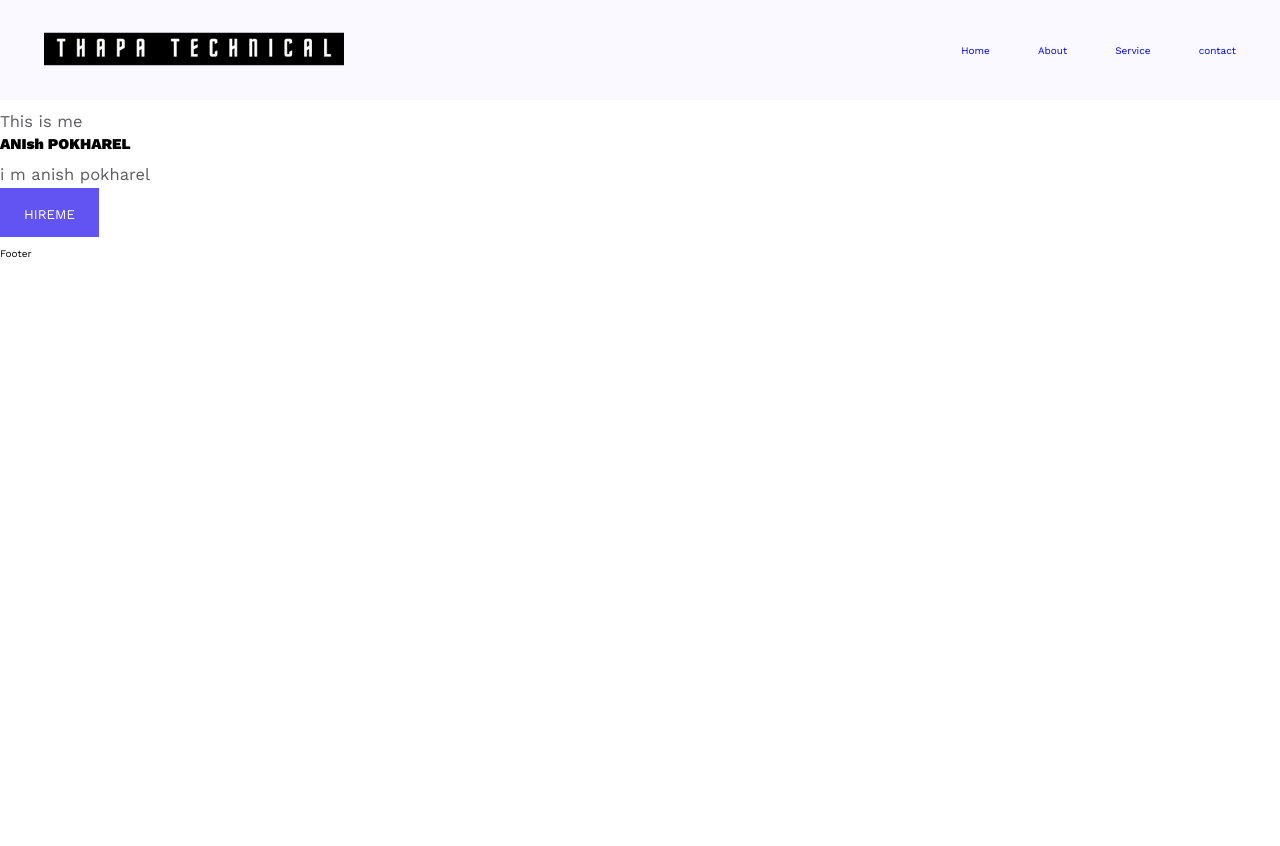
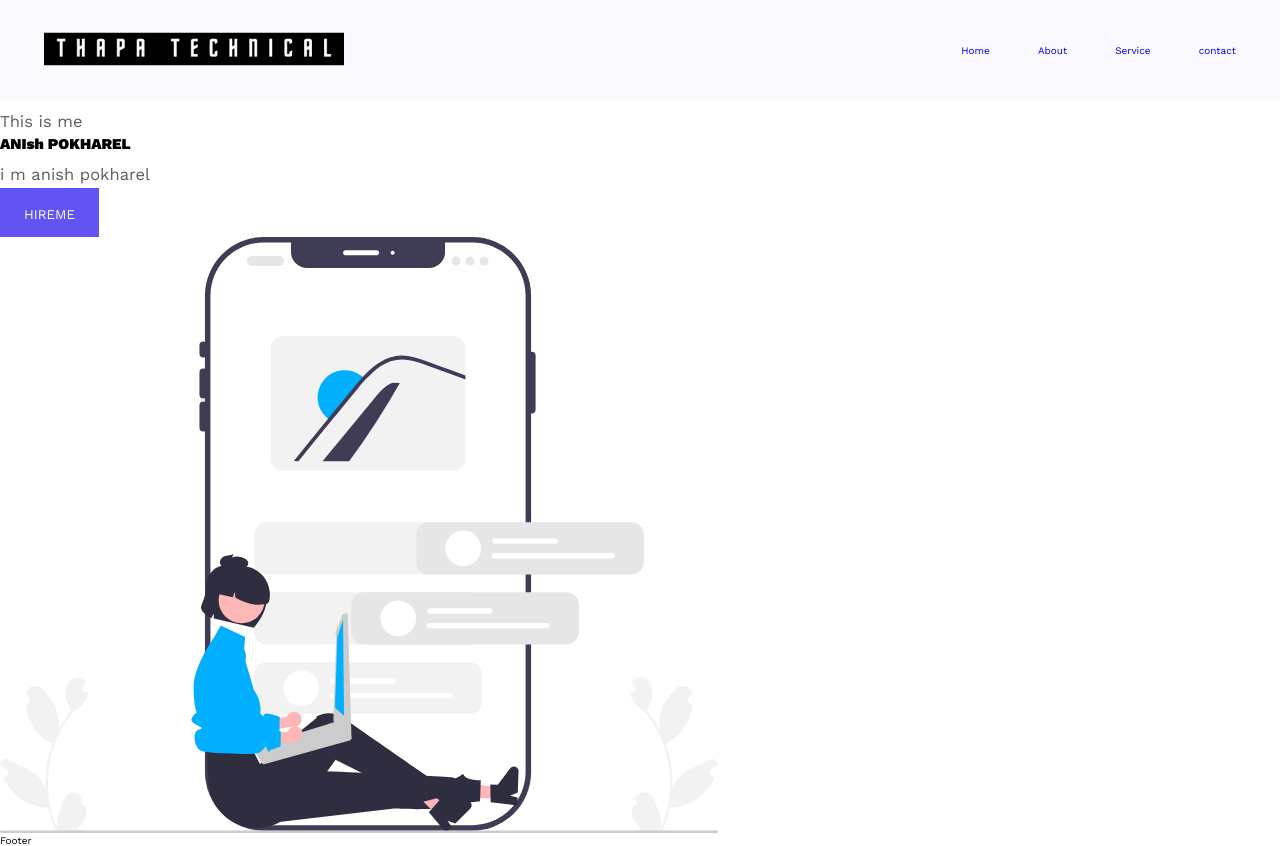
Before and after one commit to anish-pokharel/newwebsite, a React (Vite) app: page / in a window 1280 px wide. Before the commit the page ends 800 px from the top, so only its background shows below. Built offline with nearby package versions, Linux system fonts and the light colour scheme.

Commit message:
hero image

```diff
--- a/src/components/HeroSection.jsx
+++ b/src/components/HeroSection.jsx
@@ -18,7 +18,7 @@ const HeroSection = () => {
         </div>
         <div className="section-hero-image">
           <picture>
-            <img src="" alt="" />
+            <img src="./images/hero.svg" alt="" />
           </picture>
         </div>
       </div>
```
